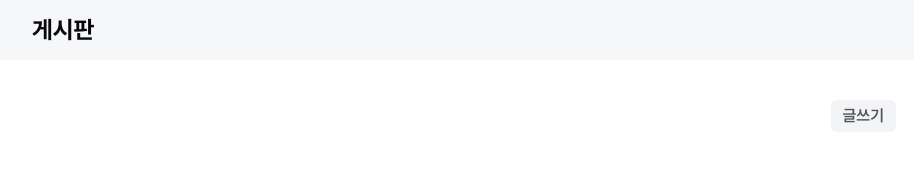
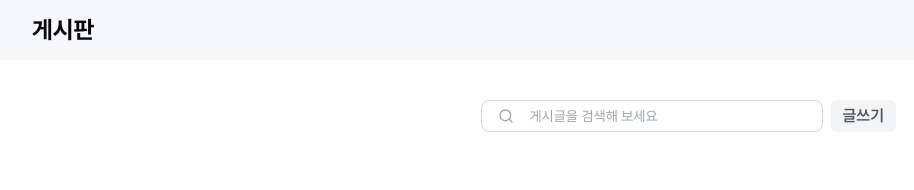
Before and after one commit to eunbinnie/soul-universe-coding-test, a Next.js app: page / in a window 1280 px wide. Shown: the top 190 px of the page, without its empty margins (112-1026 px from the left). Built offline with nearby package versions, Linux system fonts and the light colour scheme.

Commit message:
feat: 검색 input 컴포넌트 구현

```diff
--- a/src/app/page.tsx
+++ b/src/app/page.tsx
@@ -1,13 +1,29 @@
-import React from 'react';
+'use client';
+
+import React, { useState } from 'react';
 
 import LinkButton from '@/components/LinkButton';
+import SearchInput from '@/components/SearchInput';
 
 import PostListSection from './posts/_components/PostListSection';
 
 const PostListPage = () => {
+  const [keyword, setKeyword] = useState('');
+
+  const handleSearch: React.FormEventHandler<HTMLFormElement> = (e) => {
+    e.preventDefault();
+    console.log(keyword);
+  };
+
   return (
     <div>
-      <div className='mb-5 flex justify-end'>
+      <div className='mb-5 flex items-center justify-end gap-2'>
+        <SearchInput
+          value={keyword}
+          onChange={(e) => setKeyword(e.target.value)}
+          placeholder='게시글을 검색해 보세요'
+          onSubmit={handleSearch}
+        />
         <LinkButton href='/posts/new'>글쓰기</LinkButton>
       </div>
       <PostListSection />
--- /dev/null
+++ b/src/components/SearchInput.tsx
@@ -0,0 +1,33 @@
+import { forwardRef } from 'react';
+
+import { Search } from 'lucide-react';
+
+interface SearchInputProps
+  extends Omit<React.InputHTMLAttributes<HTMLInputElement>, 'onSubmit'> {
+  onSubmit: React.FormEventHandler<HTMLFormElement>;
+}
+
+const SearchInput = forwardRef<HTMLInputElement, SearchInputProps>(
+  ({ onSubmit, ...rest }, ref) => {
+    return (
+      <form
+        onSubmit={onSubmit}
+        className='flex h-8 items-center rounded-lg border border-gray-300 px-4'
+      >
+        <button>
+          <Search color='#9ca3af' size={16} />
+        </button>
+        <input
+          ref={ref}
+          autoComplete='off'
+          className='h-full flex-1 pl-4 text-sm outline-none'
+          {...rest}
+        />
+      </form>
+    );
+  },
+);
+
+SearchInput.displayName = 'SearchInput';
+
+export default SearchInput;
```
